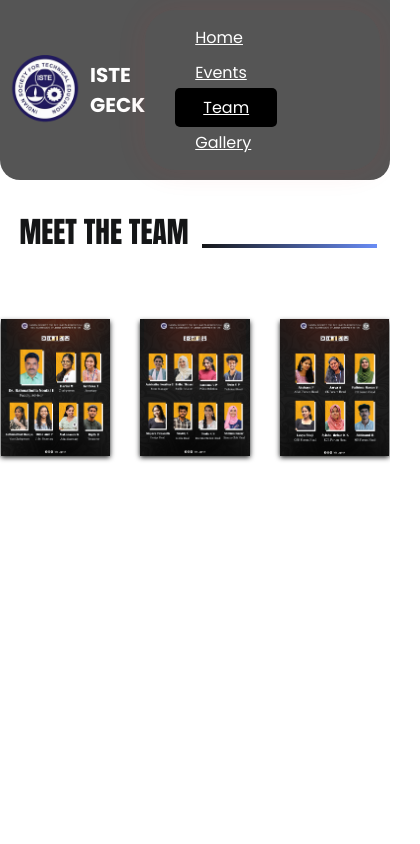
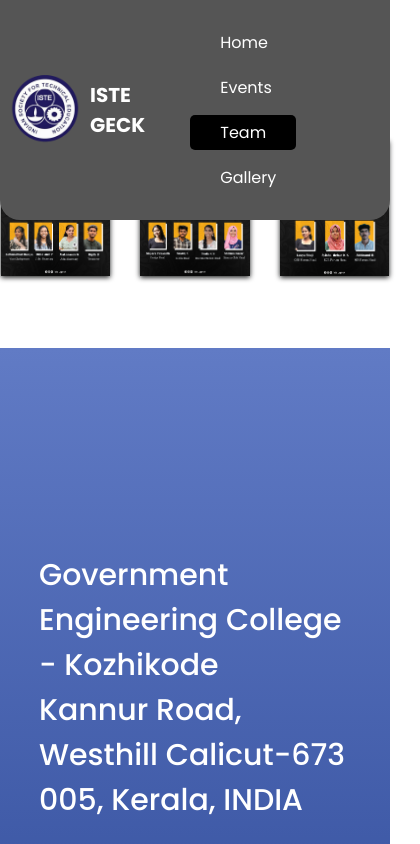
Before and after one commit to Irregular-luck/iste, a React (Vite) app: page /Team in a window 390 px wide. Shown: the top 844 px of the page, 420 px wide, since content can reach past the window. Built offline with nearby package versions, Linux system fonts and the light colour scheme.

Commit message:
navbar issue solved and responsiveness

```diff
--- a/src/Layout/RouteLayout.jsx
+++ b/src/Layout/RouteLayout.jsx
@@ -1,5 +1,6 @@
 import React from 'react'
 import Navbar from '../components/Navbar'
+import Footer from '../components/Footer'
 import { Outlet } from 'react-router-dom'
 const RouteLayout = () => {
   return (
@@ -8,7 +9,7 @@ const RouteLayout = () => {
         <div className='container'>
             <Outlet/>
         </div>
-
+        <Footer/>
     </div>
   )
 }
--- a/src/components/Footer.jsx
+++ b/src/components/Footer.jsx
@@ -1,6 +1,6 @@
 import React from 'react'
-import { footerContainer,istelogo,divider,emailLink,emailBlock,Social,Address,Icons } from './Footer.module.css'
-import { FaInstagramSquare,FaFacebookSquare, FaLinkedin } from 'react-icons/fa';
+import { footerContainer, istelogo, divider, emailLink, emailBlock, Social, Address, Icons, istefoot } from './Footer.module.css'
+import { FaInstagramSquare, FaFacebookSquare, FaLinkedin } from 'react-icons/fa';
 
 
 export default function Footer() {
@@ -28,12 +28,13 @@ export default function Footer() {
 
       <div className={emailBlock}>
         <a className={emailLink} href="mailto:istegeckozhikode@gmail.com">
-        istegeckozhikode@gmail.com
-      </a>
-    <div className={divider} ></div>
+          istegeckozhikode@gmail.com
+        </a>
+        <div className={divider} ></div>
       </div>
-
-    <img src="/pngs/iste.png" alt="image" className={istelogo} />
+      <div className={istefoot}>
+        <img src="/pngs/iste.png" alt="image" className={istelogo} />
+      </div>
     </footer>
   )
 }
--- a/src/components/Footer.module.css
+++ b/src/components/Footer.module.css
@@ -1,8 +1,6 @@
 .footerContainer {
-  background: linear-gradient(180deg, #4c66af, #1e3a8a);
-  width: 100%;
-  box-sizing: border-box;
-  min-height: 80vh;
+  background: linear-gradient(180deg, #617bc5, #1e3a8a);
+  width: 100vw;
   display: flex;
   flex-direction: column;
   align-items: center;
@@ -44,9 +42,6 @@
   align-items: center;
 }
 
-.istelogo {
-  margin-top: auto;
-}
 
 .emailBlock {
   width: 80%;
@@ -72,24 +67,17 @@
   background-color: black;
   margin-top: auto;
 }
-
+.istefoot{
+  width: 100vw;
+  text-align: center;
+  overflow: hidden;
+}
+.istelogo {
+  width: 90%;
+  transform: translateY(10px);
+}
 @media (max-width: 1100px) {
 
-  .istelogo {
-  max-width: 30%;
-  height: auto;
-
-  }
-
-  .footerContainer {
-    height: 60vh;
-    margin-top: auto;
-  }
-
-  .divider {
-  width: 70%;
-  height: 4px;
-}
 
 
 }
--- a/src/components/HomeContent.css
+++ b/src/components/HomeContent.css
@@ -224,7 +224,7 @@ h1.welcome-text {
   display: flex;
   justify-content: center;
   font-family: 'Poppins';
-  font-size: 48px;
+  font-size: 37px;
   font-weight: 200 ;
   margin-bottom: 10%;
 }
@@ -235,29 +235,57 @@ h1.welcome-text {
   width: 50%;
   margin: 5% auto;
 }
+
+
+/* animation pics  */
+
 .pics{
+  width: 100vw;
+  height: 60rem;
   display: flex;
   gap: 100px;
 
 }
-.slideshow {
+.slideshow-box {
+  width: 80%;
   overflow: hidden;
-  position: relative;
+  display: flex;   /* puts images side by side */
+  align-items: center;
+  justify-content: center;
 }
 
 .slide-row {
-  position: relative;
-  display: flex;   /* puts images side by side */
-  gap: 20px;
+  display: flex;
+  align-items: center;
+  justify-content: center;
+  gap: 2rem;
+  width: 100%;
 }
-.pics img{
-object-fit: scale-down;
-margin-bottom: 10%;
+
+.slide-img {
+  height: auto;
+  object-fit: cover;
+  transition: all 0.4s ease;
 }
+
+/* FIRST image in pair (smaller) */
+.slide-row img:first-child {
+  width: clamp(180px, 25vw, 320px);
+  transform: scale(1);
+  opacity: 0.9;
+}
+
+/* SECOND image in pair (larger) */
+.slide-row img:last-child {
+  width: clamp(260px, 40vw, 500px);
+  transform: scale(1);
+  opacity: 1;
+}
+
+
+/* adjust to match design */
 .glimpse-side {
-
-  padding: 20px 0;
-  width: 120px;                /* adjust to match design */
+  width: 20%;
   display: flex;
   justify-content: center;
   align-items: center;
@@ -268,17 +296,17 @@ margin-bottom: 10%;
   position: relative;
   font-family: 'Aquarium';
   writing-mode: vertical-lr;
-  font-size: 2500%;
-  font-weight: 400;
+  font-size: 15vw;
+  font-weight: 300;
   color: #1e3a8a;
-  margin-left: 350%;
 }
+
 .home-end a{
   color: #151617;
 
 }
 .home-end a:hover{
-  background-color: white;
+  transform: translate3d(0px,2px,-1px);
 }
 
 
--- a/src/components/Navbar.jsx
+++ b/src/components/Navbar.jsx
@@ -1,20 +1,45 @@
-import React from 'react'
+import React, { useEffect, useState } from 'react'
 import { NavLink } from 'react-router-dom'
-import './Navbar.module.css'
+import styles from './Navbar.module.css'
 
 const Navbar = () => {
+
+  const [hideNavbar, setHideNavbar] = useState(false)
+
+  useEffect(() => {
+    let lastScrollY = window.scrollY
+
+    const handleScroll = () => {
+      const currentScrollY = window.scrollY
+
+      if (currentScrollY > lastScrollY && currentScrollY > 80) {
+        // scrolling DOWN
+        setHideNavbar(true)
+      } else {
+        // scrolling UP
+        setHideNavbar(false)
+      }
+
+      lastScrollY = currentScrollY
+    }
+
+    window.addEventListener("scroll", handleScroll)
+    return () => window.removeEventListener("scroll", handleScroll)
+  }, [])
+
   return (
-    <div className='navbar'>
-      <div className='brand-container'>
+    <div className={`${styles.navbar} ${hideNavbar ? styles.hide : ""}`}>
+      <div className={styles.brandcontainer}>
         <img src='./iste-logo.png' width='70px' height='70px' alt="ISTE-logo" />
-         <span className="brand">ISTE GECK</span>
+        <span className={styles.brand}>ISTE GECK</span>
       </div>
-        <ul>
-            <NavLink to='/'><li>Home</li></NavLink>
-            <NavLink to='/Events'><li>Events</li></NavLink>
-            <NavLink to='/Team'><li>Team</li></NavLink>
-            <NavLink to='Gallery'><li>Gallery</li></NavLink>
-        </ul>
+
+      <ul>
+        <li><NavLink to='/' className={styles.link}>Home</NavLink></li>
+        <li><NavLink to='/Events' className={styles.link}>Events</NavLink></li>
+        <li><NavLink to='/Team' className={styles.link}>Team</NavLink></li>
+        <li><NavLink to='/Gallery' className={styles.link}>Gallery</NavLink></li>
+      </ul>
     </div>
   )
 }
--- a/src/components/Navbar.module.css
+++ b/src/components/Navbar.module.css
@@ -1,4 +1,4 @@
-.navbar{
+.navbar {
     background: #555;
     padding: 10px 30px;
     display: flex;
@@ -6,12 +6,73 @@
     justify-content: space-between;
     border-bottom-left-radius: 20px;
     border-bottom-right-radius: 20px;
+     position: fixed;
+    top: 0;
+    left: 0;
+    width: 100%;
+    z-index: 1000;
+
+    transform: translateY(0);
+    transition: transform 0.4s ease-in-out;
+
+}
+.navbar.hide {
+    transform: translateY(-100%);
+}
+
+.navbar ul {
+    padding: 10px 30px;
+}
+
+.navbar ul li {
+    display: inline-block;
+    padding: 5px 5px;
+    margin: 0 10px;
+}
+
+li .link {
+    color: white;
+    display: inline-block;
+    text-decoration: none;
+    border-radius: 5px;
+    padding: 5px 30px;
+}
+
+li .link:hover {
+    background-color: black;
+    text-decoration: underline;
+}
+
+li .link:active {
+    background-color: black;
+    transform: perspective(20px) translate3d(0px, -1.5px, -1px);
+}
+
+li:active {
+    text-decoration: underline;
+}
+
+.link:global(.active) {
+    background-color: black;
+}
 
 
 
+.brandcontainer {
+    display: flex;
+    gap: 10px;
 }
-@media (max-width:500px ) {
-   .navbar{
+
+.brand {
+    font-size: 20px;
+    font-weight: bold;
+    color: #fff;
+    display: flex;
+    align-items: center;
+}
+
+@media (max-width: 500px) {
+    .navbar {
         background: #555;
         display: flex;
         align-items: center;
@@ -22,63 +83,5 @@
         padding-top: 10px;
         padding-right: 10px;
         padding-left: 10px;
-
     }
 }
-
-.navbar ul {
-    padding: 10px 30px;
-    border-radius: 30px;
-    box-shadow: 0 0 30px 0 rgba(214, 51, 51, 0.1);
-}
-.navbar ul li{
-    display: inline-block;
-    padding: 5px 10px;
-    margin: 0 10px;
-    text-decoration: underline;
-
-
-
-
-}
-.container{
-    display: block;
-    width: 100%;
-    min-height: auto;
-}
-.container h1{
-    font-size: 70px;
-    font-weight: 500;
-
-}
-a{
-    color: white
-}
-a:hover{
-    background-color:black;
-    border-radius: 5px;
-    padding: 0.3rem 0.3rem;
-}
-a.active{
-
-    background-color: black;
-    border-radius: 5px;
-    padding: 0.5rem 0.5rem;
-
-
-
-}
-.brand {
-  font-size: 20px;
-  font-weight: bold;
-  color: #fff;
-  display: flex;
-  align-items: center;
-
-
-
-}
-.brand-container{
-  display: flex;
-  gap: 10px;
-}
--- a/src/index.css
+++ b/src/index.css
@@ -3,52 +3,6 @@
     padding:0;
     box-sizing: border-box;
     font-family: 'Poppins',sans-serif;
-}
-.navbar{
-  background: #555;
-  padding: 10px 30px;
-  display: flex;
-  align-items: center;
-  justify-content: space-between;
-  border-bottom-left-radius: 20px;
-  border-bottom-right-radius: 20px;
-
-
-
-}
-@media (max-width:500px ) {
-   .navbar{
-  background: #555;
-  display: flex;
-  align-items: center;
-  justify-content: space-between;
-  border-bottom-left-radius: 20px;
-  border-bottom-right-radius: 20px;
-  padding-bottom: 10px;
-  padding-top: 10px;
-  padding-right: 10px;
-  padding-left: 10px;
-
-   }
-
-
-
-}
-
-.navbar ul {
-    padding: 10px 30px;
-    border-radius: 30px;
-    box-shadow: 0 0 30px 0 rgba(214, 51, 51, 0.1);
-}
-.navbar ul li{
-    display: inline-block;
-    padding: 5px 10px;
-    margin: 0 10px;
-    text-decoration: underline;
-
-
-
-
 }
 .container{
     display: block;
@@ -60,34 +14,3 @@
     font-weight: 500;
 
 }
-a{
-    color: white
-}
-a:hover{
-    background-color:black;
-    border-radius: 5px;
-    padding: 0.3rem 0.3rem;
-}
-a.active{
-
-    background-color: black;
-    border-radius: 5px;
-    padding: 0.5rem 0.5rem;
-
-
-
-}
-.brand {
-  font-size: 20px;
-  font-weight: bold;
-  color: #fff;
-  display: flex;
-  align-items: center;
-
-
-
-}
-.brand-container{
-  display: flex;
-  gap: 10px;
-}
--- a/src/pages/Home.jsx
+++ b/src/pages/Home.jsx
@@ -1,11 +1,9 @@
 import React from 'react'
 import HomeContent from '../components/HomeContent'
-import Footer from '../components/Footer'
 
 const Home = () => {
   return <>
   <HomeContent />
-  <Footer />
   </>
 }
 
```
Also changed, not shown: src/components/HomeContent.jsx (+80 -41 lines), public/pic1.png, public/pic2.png. Lines whose indentation alone changed are shown as unchanged.
